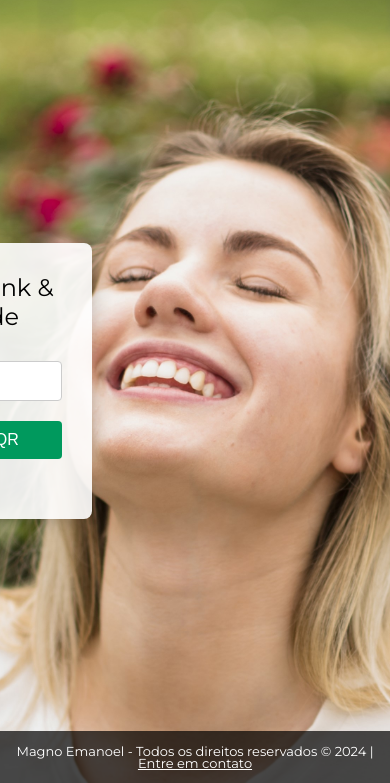
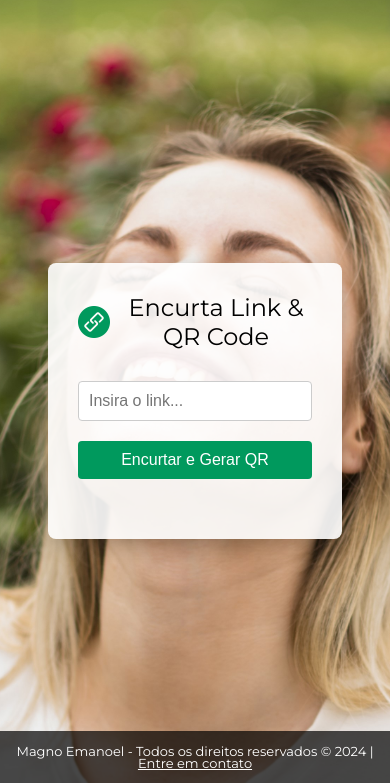
Before and after one commit to MagnoEmanoel/encurta, a website: page public/index.html in a window 390 px wide. Shown: the part 61-844 px from the top of the page. Drawn offline with Linux system fonts and the light colour scheme.

Commit message:
responsividade container

```diff
--- a/public/index.html
+++ b/public/index.html
@@ -93,6 +93,11 @@
             .hamburger {
                 display: flex;
             }
+            .container {
+                margin-left: auto;
+                margin-right: auto;
+                width: 90%; /* Ajusta largura para caber melhor em telas pequenas */
+            }
         }
         .container {
             background: rgba(255, 255, 255, 0.9);
@@ -102,8 +107,7 @@
             width: 60%;
             max-width: 500px;
             text-align: center;
-            margin-top: 40px;
-            margin-left: -500px;
+            margin-top: 80px;
         }
         .title {
             display: flex;
@@ -225,7 +229,6 @@
     <footer>
         <p>Magno Emanoel - Todos os direitos reservados &copy; 2024 | <a href="mailto:magno_emanoel@outlook.com">Entre em contato</a></p>
     </footer>
-
     <script>
         async function downloadFile(url, filename) {
             try {
```
